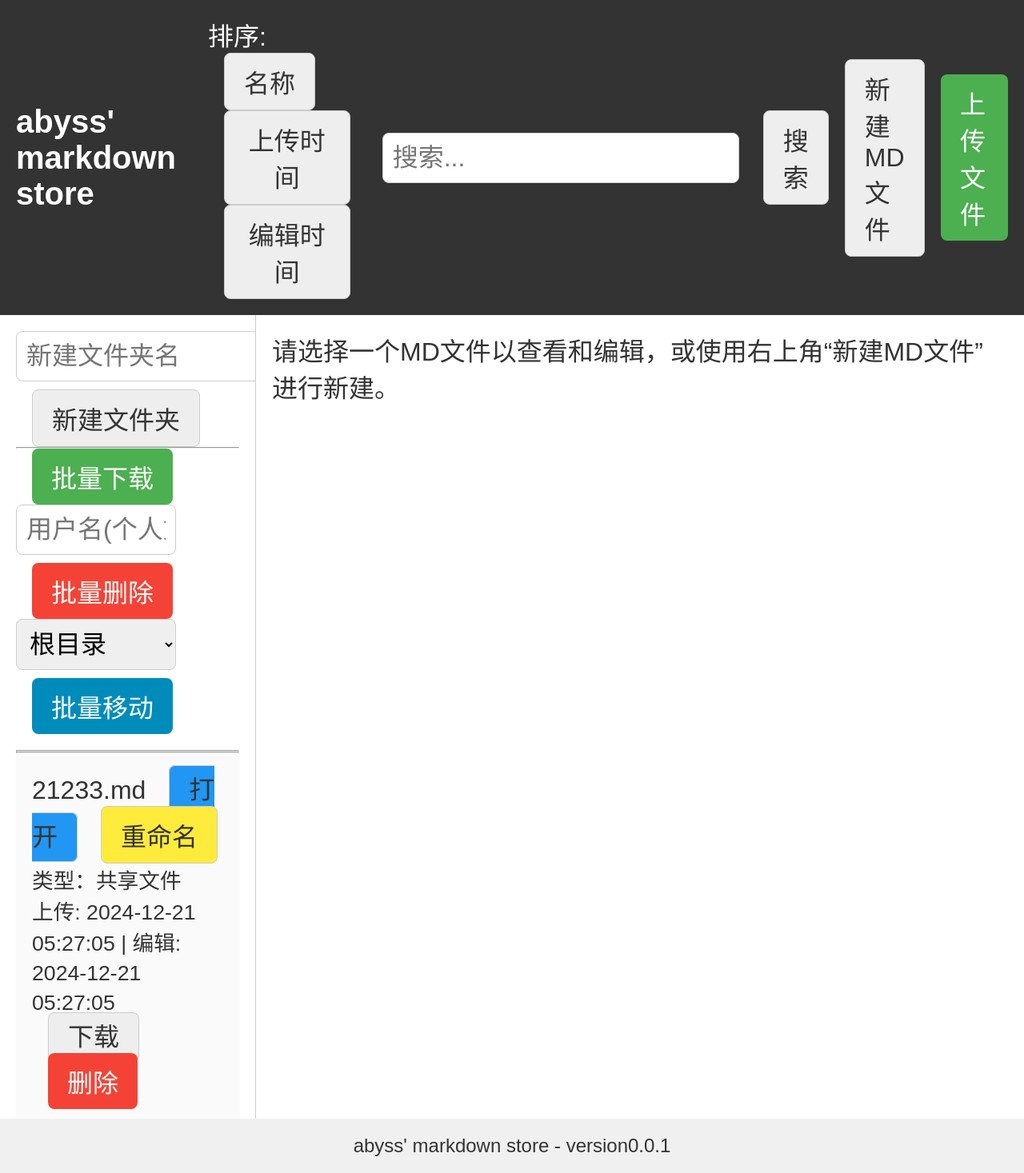
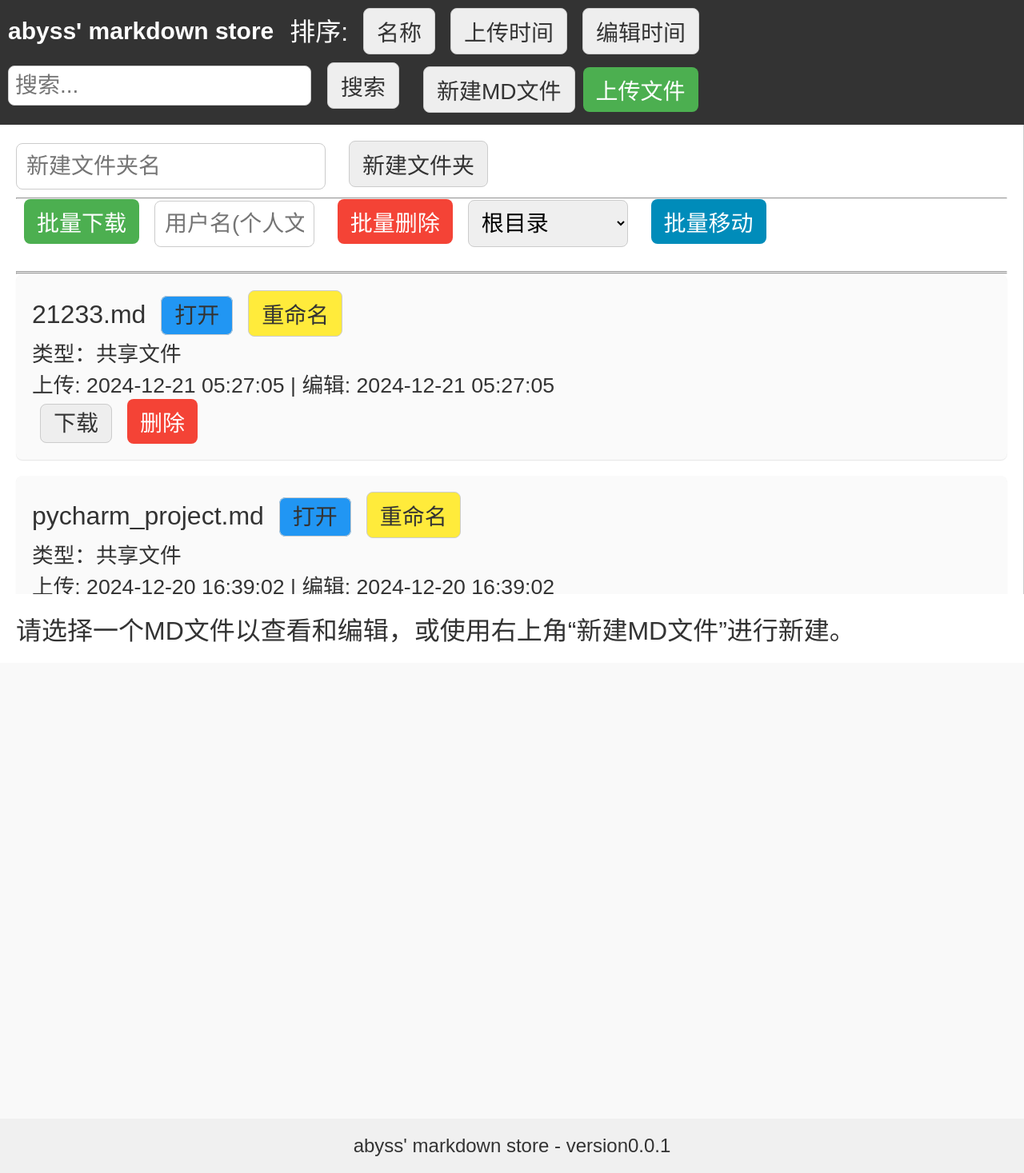
Before and after one commit to Abyss-hhy/abyss_md_moon, a Flask app: page / in a window 1280 px wide. Shown: the whole page at 80% size. Run offline with Flask 3, Linux system fonts and the light colour scheme.

Commit message:
0.6.0 陈煜盈写的代码 无敌 适配手机端窄屏采用电脑标识

```diff
--- a/static/style.css
+++ b/static/style.css
@@ -16,10 +16,10 @@ body, html {
 body {
     display: flex;
     flex-direction: column;
-    overflow: hidden; /* 不出现全局滚动条，左右面板各自滚动 */
+    overflow: hidden;
 }
 
-/* Header: 一行展示: 网站名->排序->搜索(居中)->新建->上传 */
+/* Header: 一行依次: 网站名->排序->搜索(居中)->新建->上传 */
 .header {
     background: #333;
     color: #fff;
@@ -55,7 +55,7 @@ body {
     margin-right: 10px;
 }
 
-/* 新建/上传在最右 */
+/* 新建/上传按钮在最右 */
 .btn {
     background: #eee;
     border: 1px solid #ccc;
@@ -112,7 +112,7 @@ body {
     background: #e68a00;
 }
 
-/* 主区：左右面板 */
+/* 主体：左右面板 */
 .main {
     flex: 1 1 auto;
     display: flex;
@@ -128,7 +128,7 @@ body {
     flex: 0 0 auto;
 }
 
-/* 左侧(1) */
+/* 左面板 占 25% (1/4) */
 .left-panel {
     width: 25%;
     border-right: 1px solid #ccc;
@@ -217,7 +217,7 @@ body {
     width: 200px;
 }
 
-/* 右侧(3) */
+/* 右面板 占 75% */
 .right-panel {
     width: 75%;
     padding: 20px;
@@ -244,7 +244,7 @@ body {
     flex: 0 0 auto;
 }
 
-/* Markdown内容显示区 */
+/* 文件内容渲染区 */
 .md-content {
     background: #fefefe;
     border: 1px solid #ccc;
@@ -271,7 +271,6 @@ body {
     border-radius: 8px;
     font-size:32px;
     font-family: Consolas, "Courier New", monospace;
-    /* 让文本域随容器高度扩展 */
 }
 
 /* Flash消息 */
@@ -289,5 +288,61 @@ body {
     border-radius: 4px;
 }
 
-/* 若 upload.html 无改动，这里不重复；若需则保留 */
-/* .upload-page-wrapper, .upload-container, .owner-type { ... } */
+/* 媒体查询：当屏幕宽度小于2000px时执行，手机端自适应 */
+@media (max-width: 2000px) {
+    /* 主体从左右布局变为上下布局 */
+    .main {
+        flex-direction: column;
+    }
+    /* 两面板都100%宽 */
+    .left-panel, .right-panel {
+        width: 100%;
+        margin: 0;
+        padding: 20px;
+    }
+    /* header中元素可换行或者缩小 */
+    .header {
+        flex-wrap: wrap;
+        padding: 10px;
+    }
+    .header .logo {
+        font-size: 30px;
+        margin-right: 20px;
+        margin-bottom: 10px;
+    }
+    .sort-container,
+    .search-container {
+        margin-right: 20px;
+        margin-bottom: 10px;
+    }
+    .btn {
+        margin-left: 10px;
+        font-size: 28px;
+        padding: 8px 16px;
+    }
+    .search-container input {
+        font-size: 28px;
+        padding: 8px;
+    }
+    .back-button {
+        font-size: 28px;
+    }
+    /* 左右面板合并成上下，防止溢出 */
+    .left-panel {
+        max-height: 40vh; /* 可自定义，上下各一半可视区 */
+    }
+    .right-panel {
+        max-height: 60vh;
+    }
+    .md-content {
+        font-size:28px;
+    }
+    .input-text {
+        font-size:28px;
+    }
+    .textarea {
+        font-size:28px;
+    }
+}
+
+/* 若upload.html中无变化，此处不必新增；若需则可加相应@media query */
--- a/templates/index.html
+++ b/templates/index.html
@@ -2,6 +2,8 @@
 <html lang="zh-cn">
 <head>
     <meta charset="UTF-8">
+    <!-- 新增 viewport 让移动浏览器可按设备宽度缩放 -->
+    <meta name="viewport" content="width=device-width, initial-scale=1.0">
     <title>Markdown Store</title>
     <link rel="stylesheet" href="{{ url_for('static', filename='style.css') }}">
     <script>
@@ -25,7 +27,6 @@
             window.location.search = urlParams.toString();
         }
 
-        // 开始编辑：隐藏文件内容的渲染区域，显示编辑表单
         function startEditing() {
             const contentDiv = document.getElementById('file_content_view');
             if (contentDiv) {
@@ -33,11 +34,9 @@
             }
             document.getElementById('edit_button').style.display = 'none';
             document.getElementById('edit_controls').style.display = 'inline-block';
-            // 让编辑表单采用flex布局以拉伸到footer上沿
             document.getElementById('edit_form').style.display = 'flex';
         }
 
-        // 取消编辑：显示渲染内容，隐藏编辑表单
         function cancelEditing() {
             const contentDiv = document.getElementById('file_content_view');
             if (contentDiv) {
@@ -53,7 +52,6 @@
         }
 
         document.addEventListener('DOMContentLoaded', function() {
-            // 批量操作表单提交前收集选中文件
             function attachBatchHandler(formId) {
                 const form = document.getElementById(formId);
                 if(!form) return;
@@ -78,7 +76,6 @@
             attachBatchHandler('batch_delete_form');
             attachBatchHandler('batch_move_form');
 
-            // 单击文件行进行选中/取消选中
             document.querySelectorAll('.file-item').forEach(function(item) {
                 item.addEventListener('click', function(e) {
                     if (e.target.closest('.rename-button')
@@ -91,7 +88,6 @@
             });
         });
 
-        // 显示/隐藏重命名表单
         function showRenameForm(event, oldName, type) {
             event.stopPropagation();
             const parentLi = event.target.closest('li');
@@ -110,27 +106,22 @@
 </head>
 <body>
 <div class="header">
-    <!-- 左侧：网站名 -->
     <div class="logo">abyss' markdown store</div>
-    <!-- 排序按钮组 -->
     <div class="sort-container">
         <span>排序:</span>
         <button class="btn" onclick="changeSort('name')">名称</button>
         <button class="btn" onclick="changeSort('upload_time')">上传时间</button>
         <button class="btn" onclick="changeSort('edit_time')">编辑时间</button>
     </div>
-    <!-- 搜索在整条横线上居中 -->
     <div class="search-container">
         <input type="text" id="search_input" placeholder="搜索..." value="{{ search_keyword }}">
         <button class="btn" onclick="doSearch()">搜索</button>
     </div>
-    <!-- 最右侧：新建/上传 -->
     <a href="?selected=__new__&dir={{ current_dir }}" class="btn">新建MD文件</a>
     <a href="{{ url_for('upload_page', dir=current_dir) }}" class="btn primary">上传文件</a>
 </div>
 
 <div class="main">
-    <!-- 左侧面板: 宽度比 1 -->
     <div class="left-panel">
         <div class="folder-nav">
             {% if current_dir != '' %}
@@ -145,7 +136,6 @@
             </form>
         </div>
         <hr>
-        <!-- 批量操作 -->
         <div class="batch-operations">
             <form id="batch_download_form" action="{{ url_for('download_selected') }}" method="post" style="display:inline;">
                 <input type="hidden" name="dir" value="{{ current_dir }}">
@@ -230,7 +220,6 @@
         </div>
     </div>
 
-    <!-- 右侧: 宽度比3 -->
     <div class="right-panel">
         {% with messages = get_flashed_messages() %}
           {% if messages %}
@@ -247,7 +236,6 @@
             <div class="top-line">
                 <div class="file-title">新建MD文件</div>
             </div>
-            <!-- 新建文件界面：宽度最大化，与窗体右边缘贴合 -->
             <div class="editor-container" style="width:100%;">
                 <div class="upload-container" style="margin-top:20px; height:100%; display:flex; flex-direction:column; width:100%; margin:0;">
                     <form method="post" action="{{ url_for('create_new_file') }}"
@@ -298,9 +286,7 @@
                     <button type="submit" class="btn primary">确认</button>
                 </form>
             {% else %}
-                <!-- 查看/编辑容器 -->
                 <div class="editor-container">
-                    <!-- 渲染内容 -->
                     <div id="file_content_view">
                         <div class="md-content" style="margin-bottom:10px;">
                             {{ selected_file_html|safe }}
@@ -316,7 +302,7 @@
                         {% else %}
                             <input type="hidden" name="owner_user" value="shared">
                         {% endif %}
-                        <!-- 确保编辑文本出现在textarea中 -->
+                        <!-- 让已有内容显示在文本域中 -->
                         <textarea name="content" class="textarea" style="flex:1 1 auto;">{{ selected_file_content }}</textarea>
                     </form>
                 </div>
```
